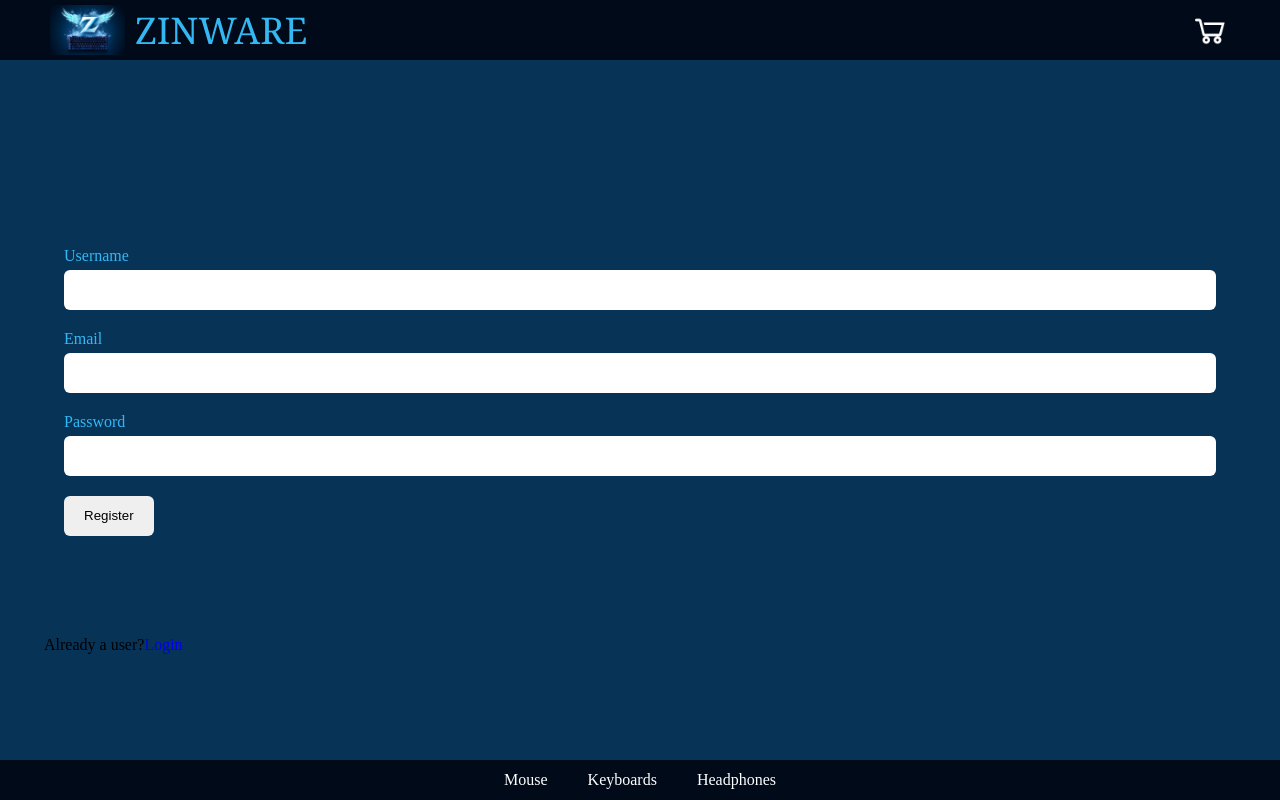
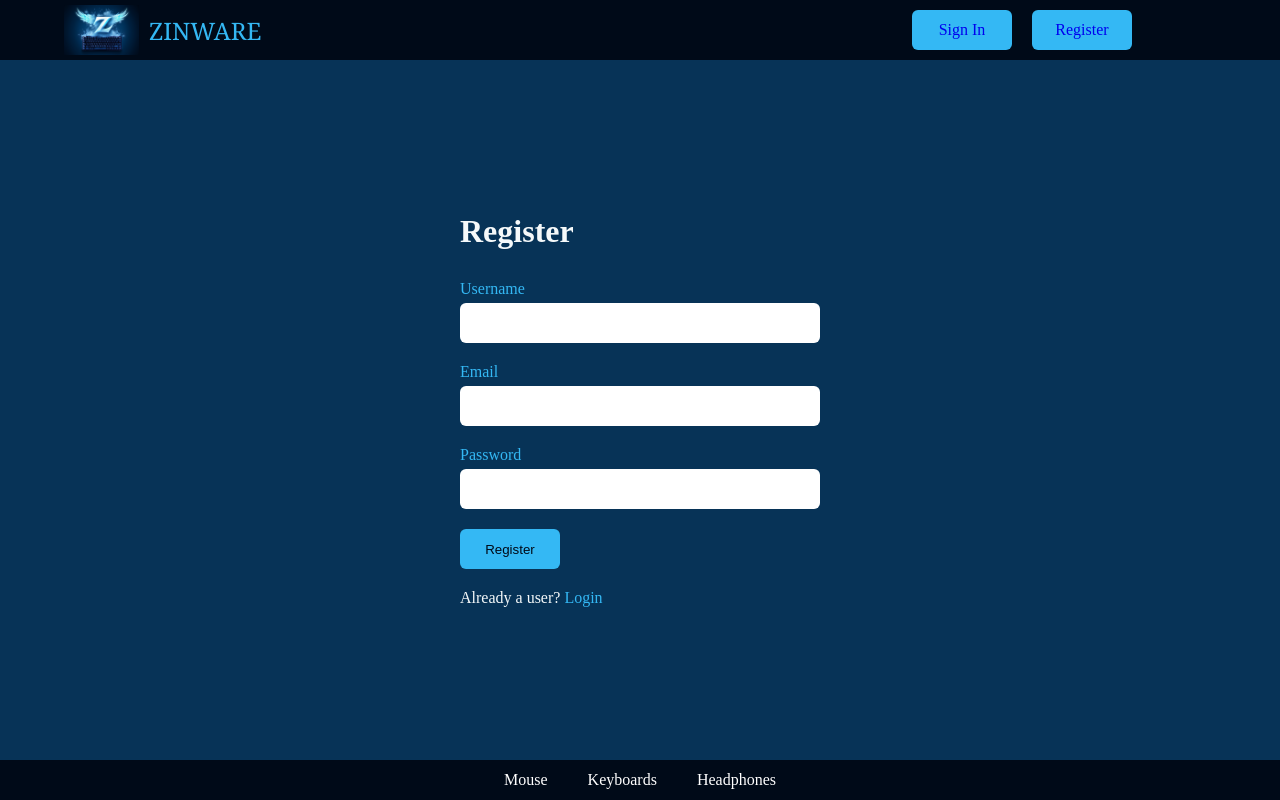
Before and after one commit to maklaut007/zinware-frontend, an Angular app: page /register in a window 1280 px wide. Built offline with nearby package versions, Linux system fonts and the light colour scheme.

Commit message:
Show login button if user is not logged in

```diff
--- a/src/app/components/header/header.component.html
+++ b/src/app/components/header/header.component.html
@@ -4,8 +4,15 @@
     <div class="company-name">Zinware</div>
   </a>
 
-  <a [routerLink]="['/cart']" class="cart">
-    <img class="cart__image" src="/assets/images/cart-icon.png" alt="cart" />
-  </a>
+  <ng-container *ngIf="getTokenFromLocalStorage()">
+    <a [routerLink]="['/cart']" class="cart">
+      <img class="cart__image" src="/assets/images/cart-icon.png" alt="cart" />
+    </a>
+  </ng-container>
+
+  <div class="auth" *ngIf="!getTokenFromLocalStorage()">
+    <a [routerLink]="['/login']" class="auth-link">Sign In</a>
+    <a [routerLink]="['/register']" class="auth-link register">Register</a>
+  </div>
 </header>
 <div class="header-margin"></div>
--- a/src/app/components/header/header.component.scss
+++ b/src/app/components/header/header.component.scss
@@ -2,7 +2,7 @@
   width: 100vw;
   height: 60px;
   background-color: var(--secondary-color);
-  padding: 0 50px;
+  padding: 0 20px;
   display: flex;
   justify-content: space-between;
   align-items: center;
@@ -15,8 +15,9 @@
 }
 .logo {
   display: flex;
+  align-items: center;
   border-radius: 12px;
-  font-size: 2.3rem;
+  font-size: 1.5rem;
   color: var(--white-color);
   text-transform: uppercase;
   font-family: Cambria, Cochin, Georgia, Times, "Times New Roman", serif;
@@ -27,6 +28,36 @@
   }
 }
 
+.auth {
+  display: flex;
+}
+.auth-link {
+  display: flex;
+  justify-content: center;
+  align-items: center;
+  background-color: var(--white-color);
+  width: 100px;
+  height: 40px;
+  border-radius: 6px;
+}
+.register {
+  display: none;
+}
 .header-margin {
   height: 60px;
 }
+@media only screen and (min-width: 1024px) {
+  .register {
+    display: flex;
+  }
+  .auth-link {
+    margin-right: 20px;
+    transition: background-color 0.3s ease-out;
+    &:hover {
+      background-color: var(--extra-color);
+    }
+  }
+  .header {
+    padding: 0 10vw 0 5vw;
+  }
+}
--- a/src/app/components/header/header.component.ts
+++ b/src/app/components/header/header.component.ts
@@ -5,4 +5,9 @@ import { Component } from '@angular/core';
   templateUrl: './header.component.html',
   styleUrls: ['./header.component.scss'],
 })
-export class HeaderComponent {}
+export class HeaderComponent {
+  getTokenFromLocalStorage(): boolean {
+    const token = localStorage.getItem('jwt');
+    return !!token;
+  }
+}
--- a/src/app/components/register/register.component.html
+++ b/src/app/components/register/register.component.html
@@ -1,4 +1,5 @@
 <form class="form" (ngSubmit)="onSubmit()">
+  <h1 class="title">Register</h1>
   <div class="form__element">
     <label class="label" for="username">Username</label>
     <input
@@ -32,5 +33,5 @@
   <div class="form__element">
     <button class="button" type="submit">Register</button>
   </div>
+  <p class="login-link">Already a user?<a routerLink="/login"> Login</a></p>
 </form>
-<div>Already a user?<a routerLink="/login">Login</a></div>
--- a/src/app/components/register/register.component.scss
+++ b/src/app/components/register/register.component.scss
@@ -1,9 +1,17 @@
 .form {
+  display: flex;
+  flex-direction: column;
   padding: 80px 20px;
   margin: 0 auto;
+  width: 90vw;
+  max-width: 400px;
   &__element {
     margin-bottom: 20px;
   }
+}
+.title {
+  color: var(--extra-color);
+  margin-bottom: 30px;
 }
 .label {
   color: var(--white-color);
@@ -11,14 +19,27 @@
   margin-bottom: 5px;
 }
 .input {
-  width: 90vw;
+  width: 100%;
   height: 40px;
   padding-left: 10px;
   font-size: 16px;
   border-radius: 6px;
 }
 .button {
+  cursor: pointer;
   padding: 10px 20px;
   height: 40px;
+  width: 100px;
   border-radius: 6px;
+  background-color: var(--white-color);
+  color: var(--secondary-color);
 }
+.login-link {
+  color: var(--extra-color);
+  & > a {
+    color: var(--white-color);
+    &:hover {
+      opacity: 50%;
+    }
+  }
+}
```
